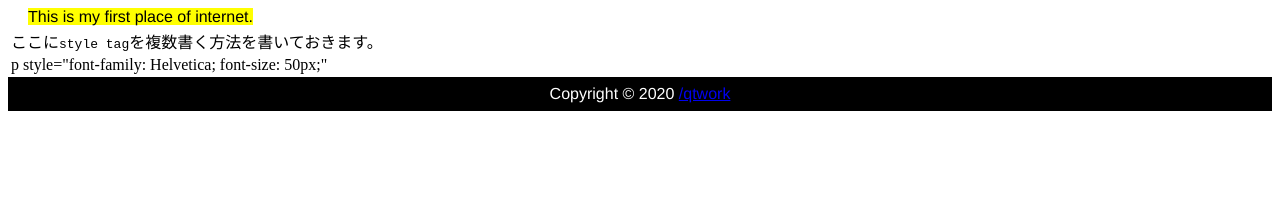
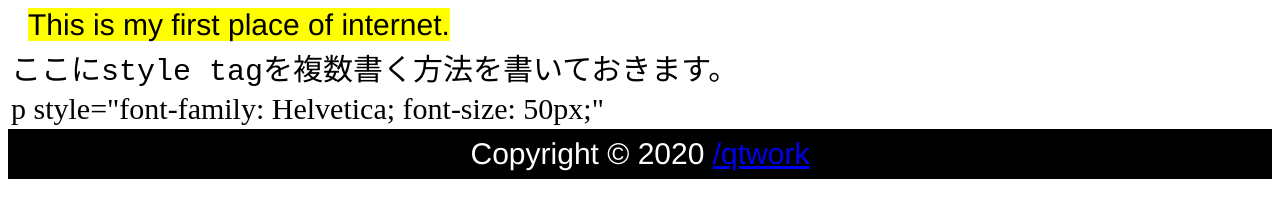
Before and after one commit to qtwork/git01, a plain HTML site: page index.html in a window 1280 px wide. Drawn offline with Linux system fonts and the light colour scheme.

Commit message:
Update index.html

```diff
--- a/index.html
+++ b/index.html
@@ -5,7 +5,7 @@
     <title>git02</title>
     <style type="text/css">
     text {
-        font-family: Helvetica; margin: -5px;
+        font-family: Helvetica; margin: -5px; font-size: 30px;
     }
     p {
         font-family: Helvetica; margin: 3px;
```
